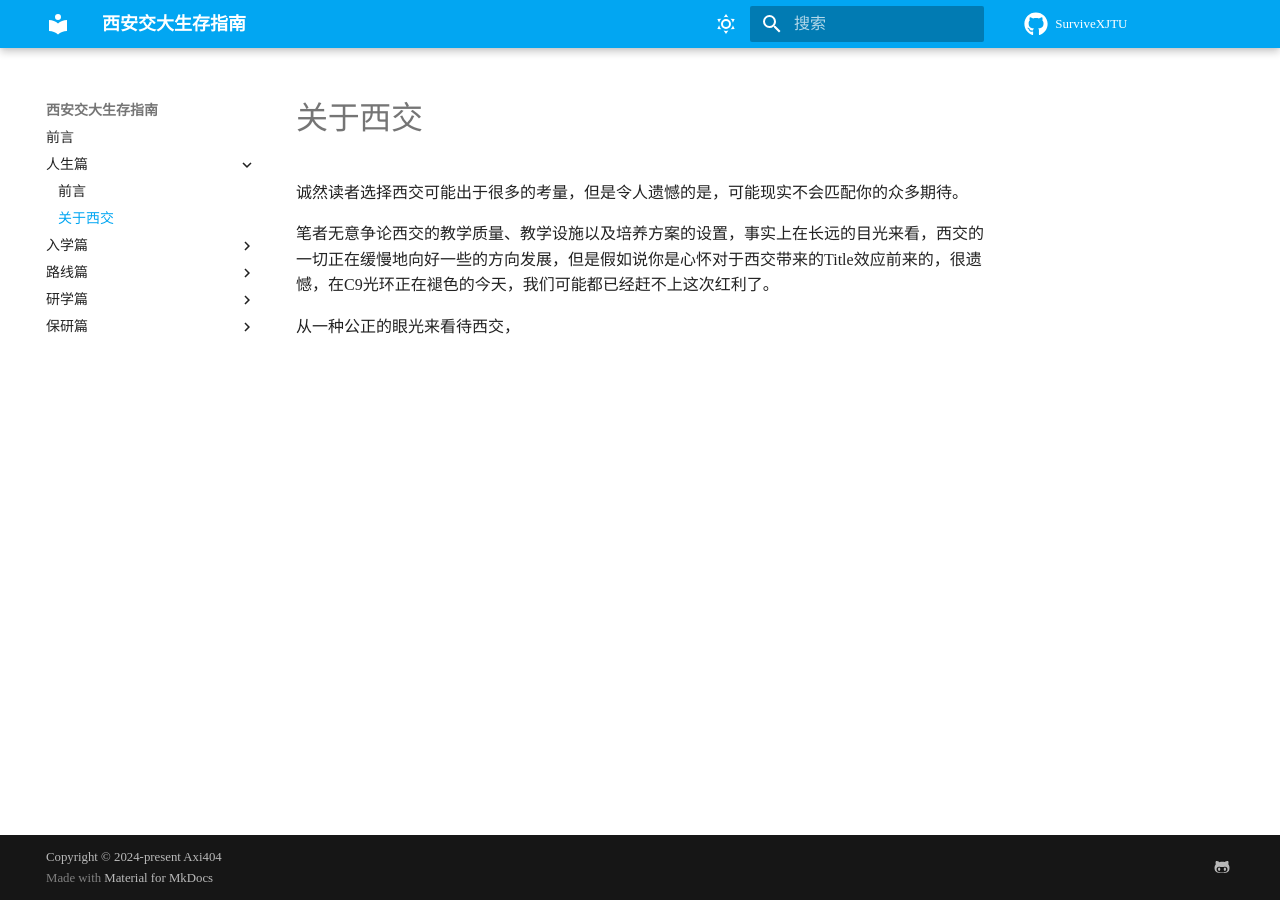
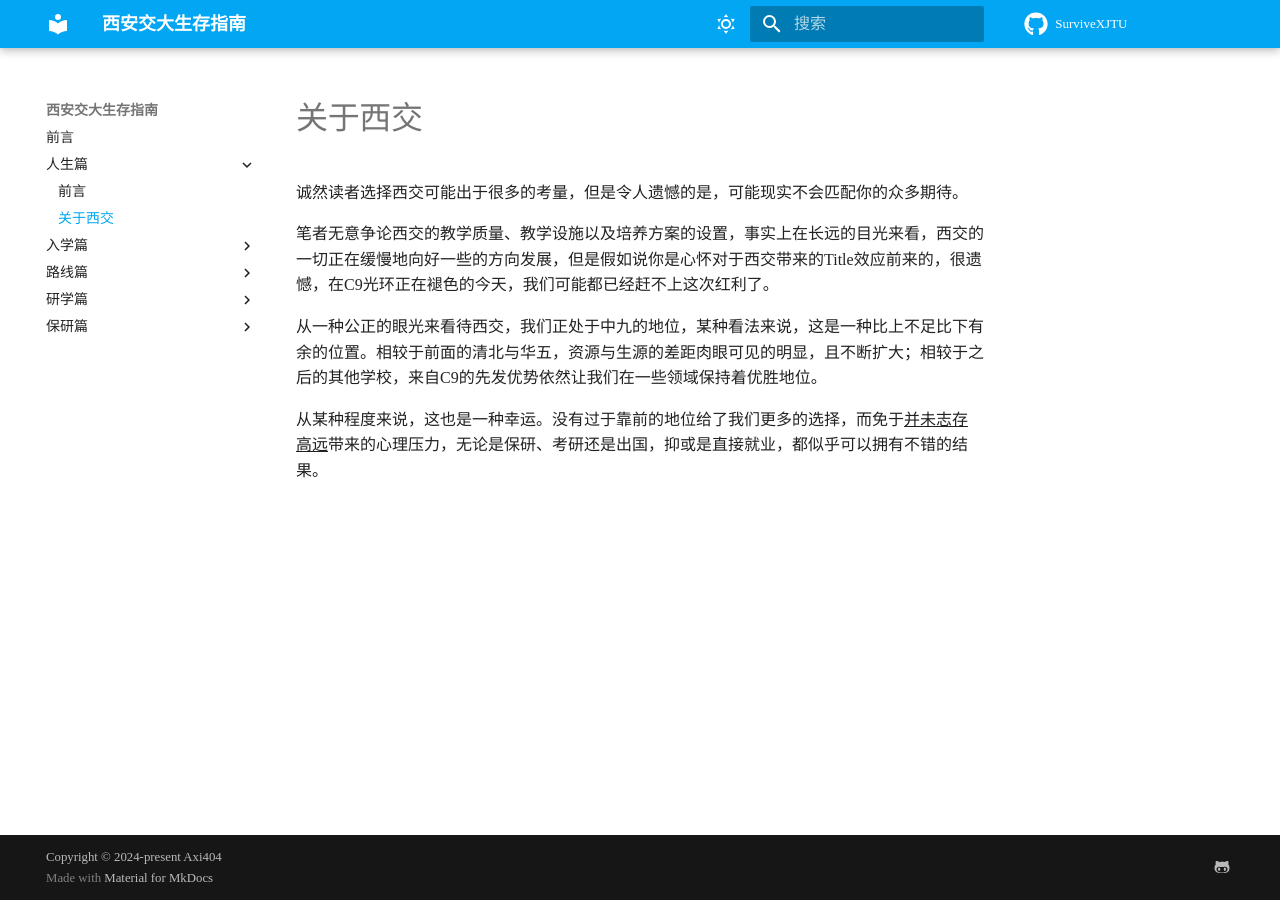
Before and after one commit to XiStudyGroup/SurviveXJTU, an MkDocs documentation site: the page built from docs/人生篇/关于西交.md, in a window 1280 px wide. Built offline with MkDocs 1.6.1 and Material for MkDocs 9.7.7, drawn with Linux system fonts in a browser that asks for light colours; some web fonts are replaced; comment, search, counter and statistics services are not loaded.

Commit message:
update section 2

```diff
--- a/docs/人生篇/关于西交.md
+++ b/docs/人生篇/关于西交.md
@@ -4,4 +4,6 @@
 
 笔者无意争论西交的教学质量、教学设施以及培养方案的设置，事实上在长远的目光来看，西交的一切正在缓慢地向好一些的方向发展，但是假如说你是心怀对于西交带来的Title效应前来的，很遗憾，在C9光环正在褪色的今天，我们可能都已经赶不上这次红利了。
 
-从一种公正的眼光来看待西交，
+从一种公正的眼光来看待西交，我们正处于中九的地位，某种看法来说，这是一种比上不足比下有余的位置。相较于前面的清北与华五，资源与生源的差距肉眼可见的明显，且不断扩大；相较于之后的其他学校，来自C9的先发优势依然让我们在一些领域保持着优胜地位。
+
+从某种程度来说，这也是一种幸运。没有过于靠前的地位给了我们更多的选择，而免于<u>并未志存高远</u>带来的心理压力，无论是保研、考研还是出国，抑或是直接就业，都似乎可以拥有不错的结果。
```
